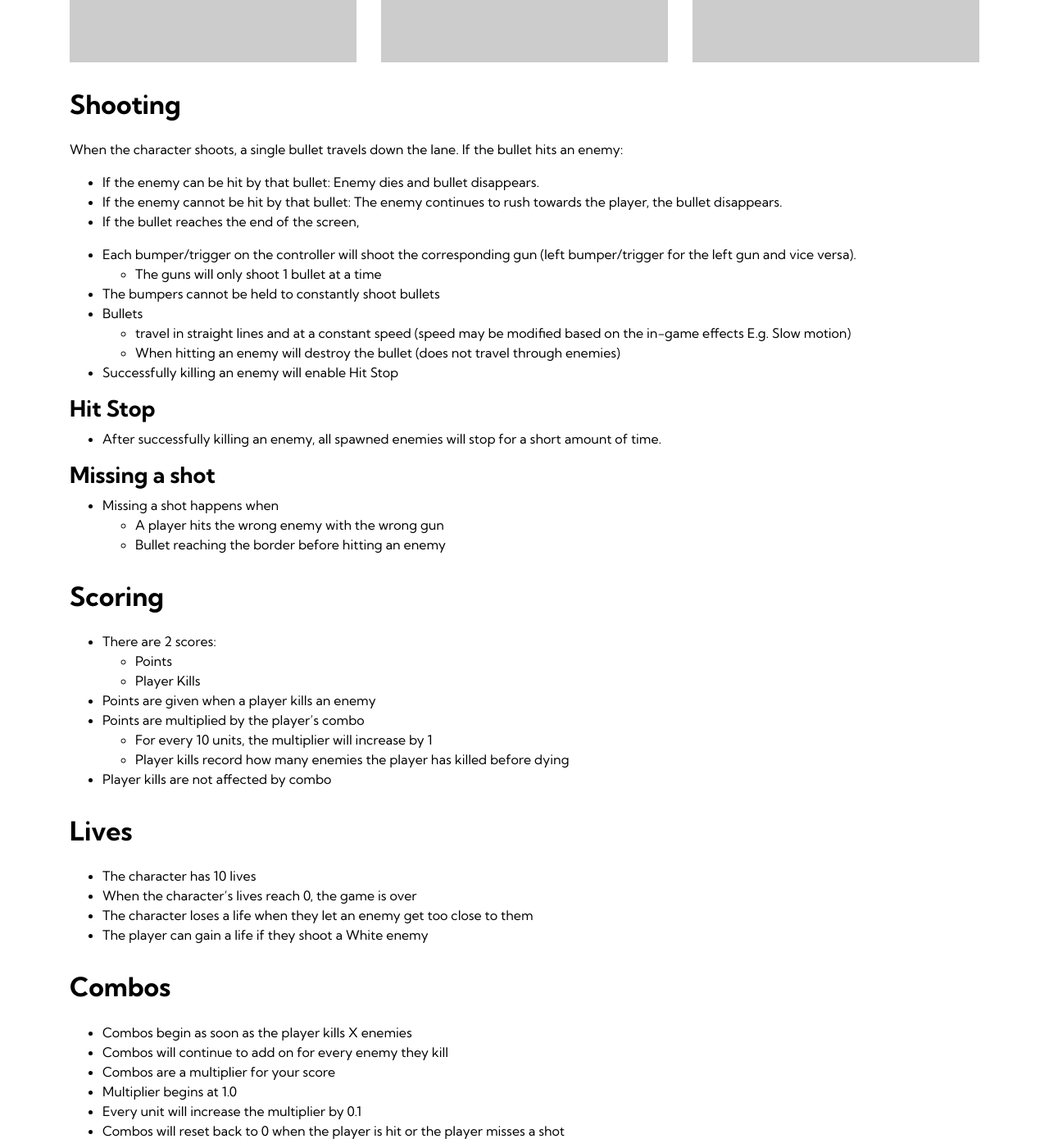
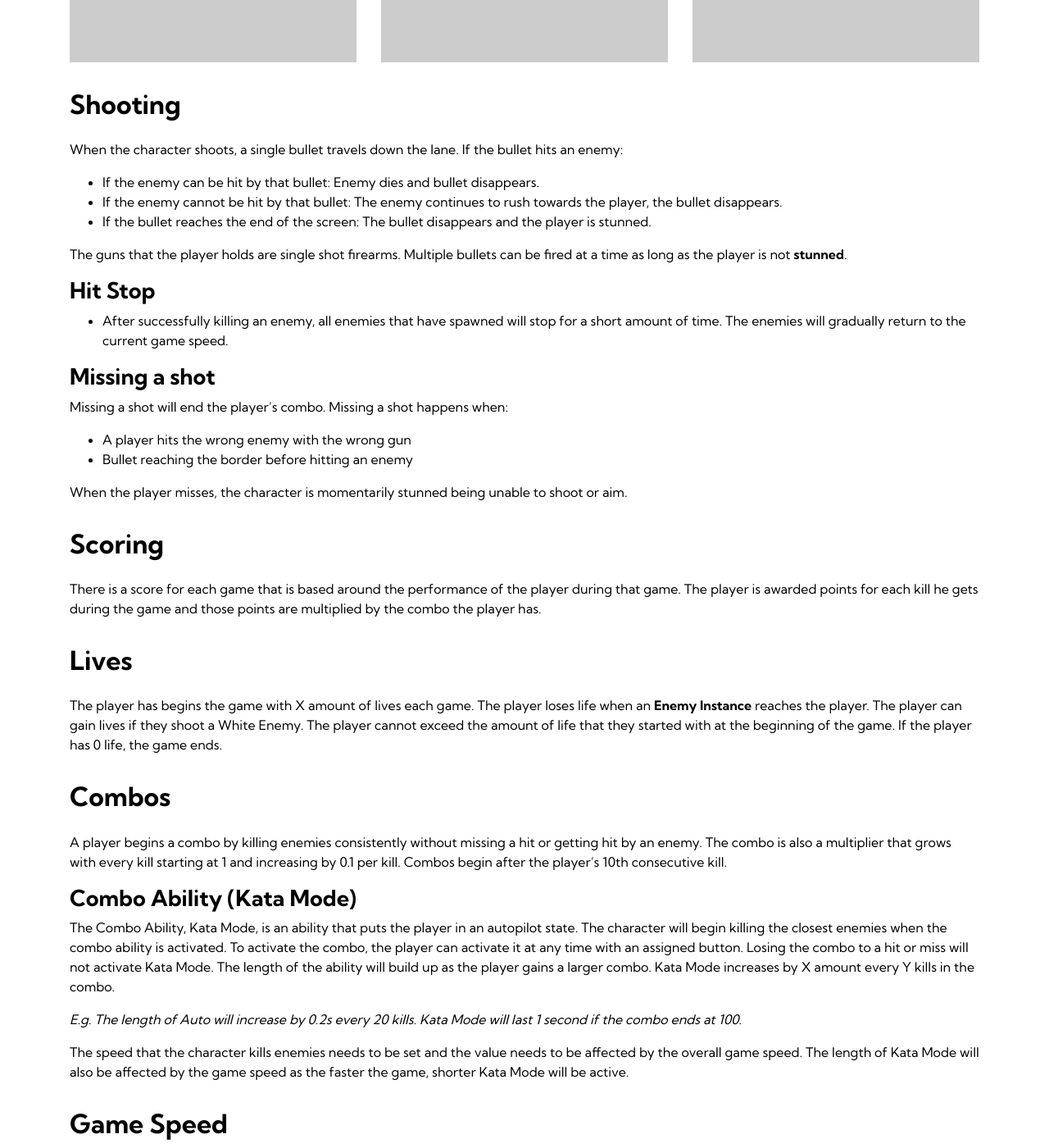
Before and after one commit to gunkata/gunkata.github.io, a Jekyll site: the page built from game-mechanics.md, in a window 1280 px wide and 1400 px high, scrolled down 457 px. Shown: the whole window at 82% size. Built offline with Jekyll 4.4.1, drawn with Linux system fonts in a browser that asks for light colours; some of the changed text lies outside the part shown.

Commit message:
Converting dot points to paragraphs

```diff
--- a/game-mechanics.md
+++ b/game-mechanics.md
@@ -29,47 +29,45 @@ When the character shoots, a single bullet travels down the lane. If the bullet
 
 - If the enemy can be hit by that bullet: Enemy dies and bullet disappears.
 - If the enemy cannot be hit by that bullet: The enemy continues to rush towards the player, the bullet disappears.
-- If the bullet reaches the end of the screen,
+- If the bullet reaches the end of the screen: The bullet disappears and the player is stunned.
 
-- Each bumper/trigger on the controller will shoot the corresponding gun (left bumper/trigger for the left gun and vice versa).
+The guns that the player holds are single shot firearms. Multiple bullets can be fired at a time as long as the player is not **stunned**.
+
+<!-- - Each bumper/trigger on the controller will shoot the corresponding gun (left bumper/trigger for the left gun and vice versa).
   - The guns will only shoot 1 bullet at a time
 - The bumpers cannot be held to constantly shoot bullets
 - Bullets
   - travel in straight lines and at a constant speed (speed may be modified based on the in-game effects E.g. Slow motion)
   - When hitting an enemy will destroy the bullet (does not travel through enemies)
-- Successfully killing an enemy will enable Hit Stop
+- Successfully killing an enemy will enable Hit Stop -->
 
 ### Hit Stop
-- After successfully killing an enemy, all spawned enemies will stop for a short amount of time.
+- After successfully killing an enemy, all enemies that have spawned will stop for a short amount of time. The enemies will gradually return to the current game speed.
 
 ### Missing a shot
-- Missing a shot happens when
+Missing a shot will end the player's combo. Missing a shot happens when:
+
   - A player hits the wrong enemy with the wrong gun
   - Bullet reaching the border before hitting an enemy
 
+When the player misses, the character is momentarily stunned being unable to shoot or aim.
+
 ## Scoring
-- There are 2 scores:
-  - Points
-  - Player Kills
-- Points are given when a player kills an enemy
-- Points are multiplied by the player’s combo
-  - For every 10 units, the multiplier will increase by 1
-  - Player kills record how many enemies the player has killed before dying
-- Player kills are not affected by combo
+
+There is a score for each game that is based around the performance of the player during that game. The player is awarded points for each kill he gets during the game and those points are multiplied by the combo the player has.
 
 ## Lives
-- The character has 10 lives
-- When the character’s lives reach 0, the game is over
-- The character loses a life when they let an enemy get too close to them
-- The player can gain a life if they shoot a White enemy
+The player has begins the game with X amount of lives each game. The player loses life when an **Enemy Instance** reaches the player. The player can gain lives if they shoot a White Enemy. The player cannot exceed the amount of life that they started with at the beginning of the game. If the player has 0 life, the game ends.
 
 ## Combos
-- Combos begin as soon as the player kills X enemies
+A player begins a combo by killing enemies consistently without missing a hit or getting hit by an enemy.  The combo is also a multiplier that grows with every kill starting at 1 and increasing by 0.1 per kill. Combos begin after the player's 10th consecutive kill.
+
+<!-- - Combos begin as soon as the player kills X enemies
 - Combos will continue to add on for every enemy they kill
 - Combos are a multiplier for your score
 - Multiplier begins at 1.0
 - Every unit will increase the multiplier by 0.1
-- Combos will reset back to 0 when the player is hit or the player misses a shot
+- Combos will reset back to 0 when the player is hit or the player misses a shot -->
 
 ### Combo Ability (Kata Mode)
 The Combo Ability, Kata Mode, is an ability that puts the player in an autopilot state. The character will begin killing the closest enemies when the combo ability is activated. To activate the combo, the player can activate it at any time with an assigned button. Losing the combo to a hit or miss will not activate Kata Mode. The length of the ability will build up as the player gains a larger combo. Kata Mode increases by X amount every Y kills in the combo.
@@ -79,11 +77,10 @@ _E.g. The length of Auto will increase by 0.2s every 20 kills. Kata Mode will la
 The speed that the character kills enemies needs to be set and the value needs to be affected by the overall game speed. The length of Kata Mode will also be affected by the game speed as the faster the game, shorter Kata Mode will be active.
 
 ## Game Speed
-Game Speed is the speed at which enemies spawn and move and the player’s bullets move
-The Game Speed will be modified depending on the current special effect happening during combat
-For Survival, Timed, Endless, the Game Speed will start at 100% and gradually increase the more kills the player gets.
-The global game speed will increase by 1% every X units killed
-For Story Mode, the levels will begin at a set Game Speed and increase from that point
+Game Speed is a factor that speeds up all elements of the game. The game begins at the set Game Speed assigned and gradually increases as the game goes on. The Game Speed caps at it's _starting value plus 300%_. E.g. A level that begins with a Game Speed of x2 and caps at x5. A level that begins with a Game Speed of x1.5 caps at x4.5.
+
+### Player Game Speed
+The **Player Game Speed** is a separate factor that can be changed at any time: Browsing through the menu or In-Game. This value is multiplicative to the **Game Speed** and ranges between x1 - x3. Starting the Player Game Speed at x1 is equal to _1 x Game Speed_, Starting at x2.2 is equal to _2.2 x Game Speed_.
 
 ## Enemies
 
```
Also changed, not shown: other parts of game-mechanics.md (+0 -2 lines), 1 other file.
